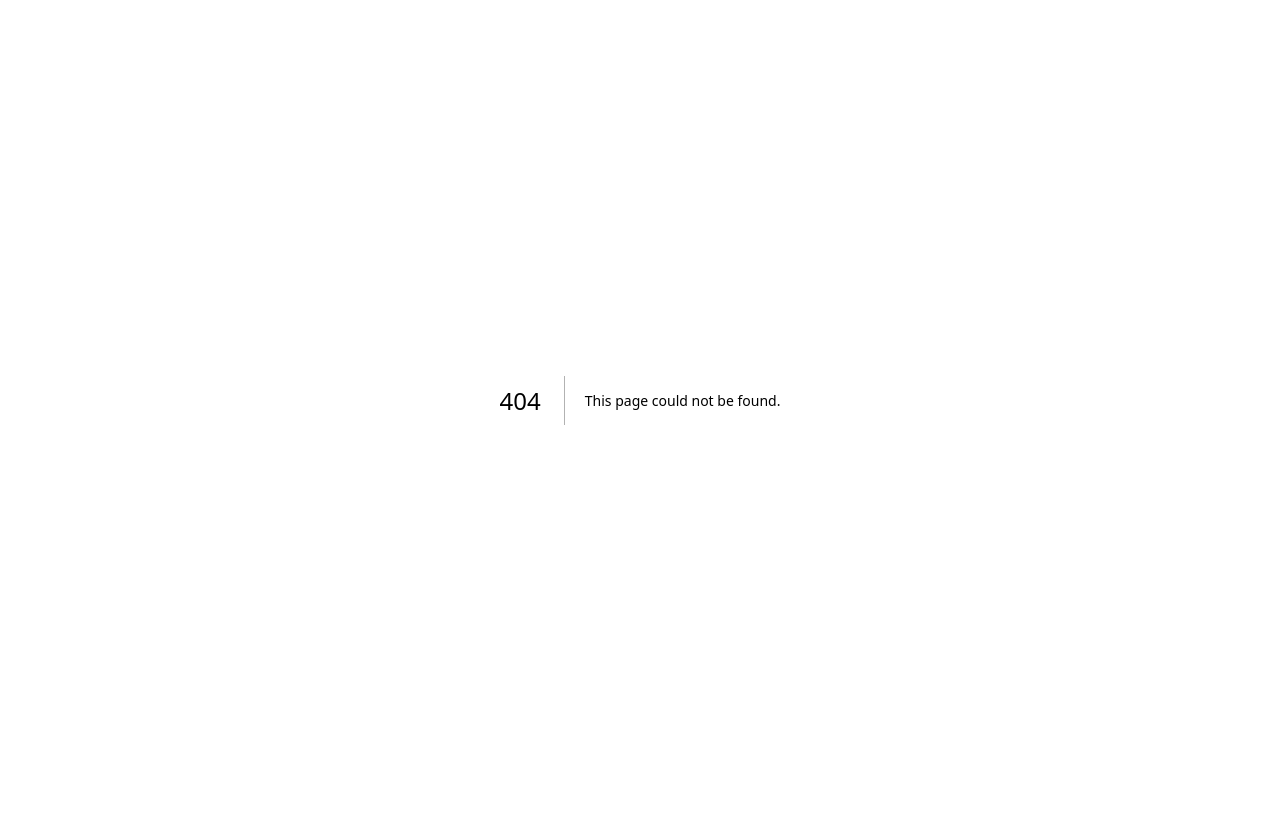
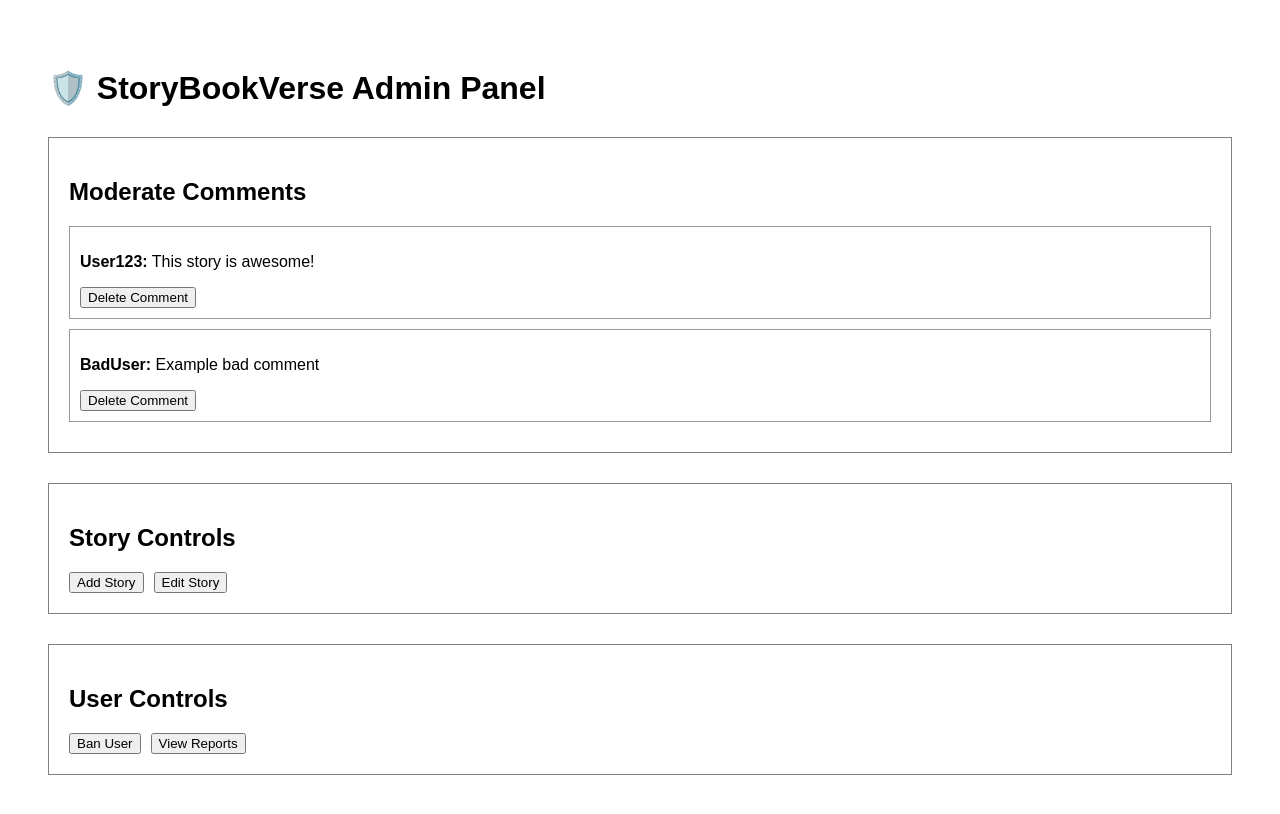
Before and after one commit to suravarapupadma095-beep/storybookverse, a Next.js app: page /admin in a window 1280 px wide. Before the commit this address had no page. Shown: the top 814 px of the page. Built offline with nearby package versions, Linux system fonts and the light colour scheme.

Commit message:
Create pages/admin.js

```diff
--- /dev/null
+++ b/pages/admin.js
@@ -0,0 +1,35 @@
+export default function Admin() {
+  return (
+    <div style={{padding:'40px',fontFamily:'Arial'}}>
+      <h1>🛡️ StoryBookVerse Admin Panel</h1>
+
+      <div style={{marginTop:'30px',border:'1px solid gray',padding:'20px'}}>
+        <h2>Moderate Comments</h2>
+
+        <div style={{border:'1px solid #999',padding:'10px',marginBottom:'10px'}}>
+          <p><strong>User123:</strong> This story is awesome!</p>
+          <button>Delete Comment</button>
+        </div>
+
+        <div style={{border:'1px solid #999',padding:'10px',marginBottom:'10px'}}>
+          <p><strong>BadUser:</strong> Example bad comment</p>
+          <button>Delete Comment</button>
+        </div>
+      </div>
+
+      <div style={{marginTop:'30px',border:'1px solid gray',padding:'20px'}}>
+        <h2>Story Controls</h2>
+
+        <button>Add Story</button>
+        <button style={{marginLeft:'10px'}}>Edit Story</button>
+      </div>
+
+      <div style={{marginTop:'30px',border:'1px solid gray',padding:'20px'}}>
+        <h2>User Controls</h2>
+
+        <button>Ban User</button>
+        <button style={{marginLeft:'10px'}}>View Reports</button>
+      </div>
+    </div>
+  )
+}
```
